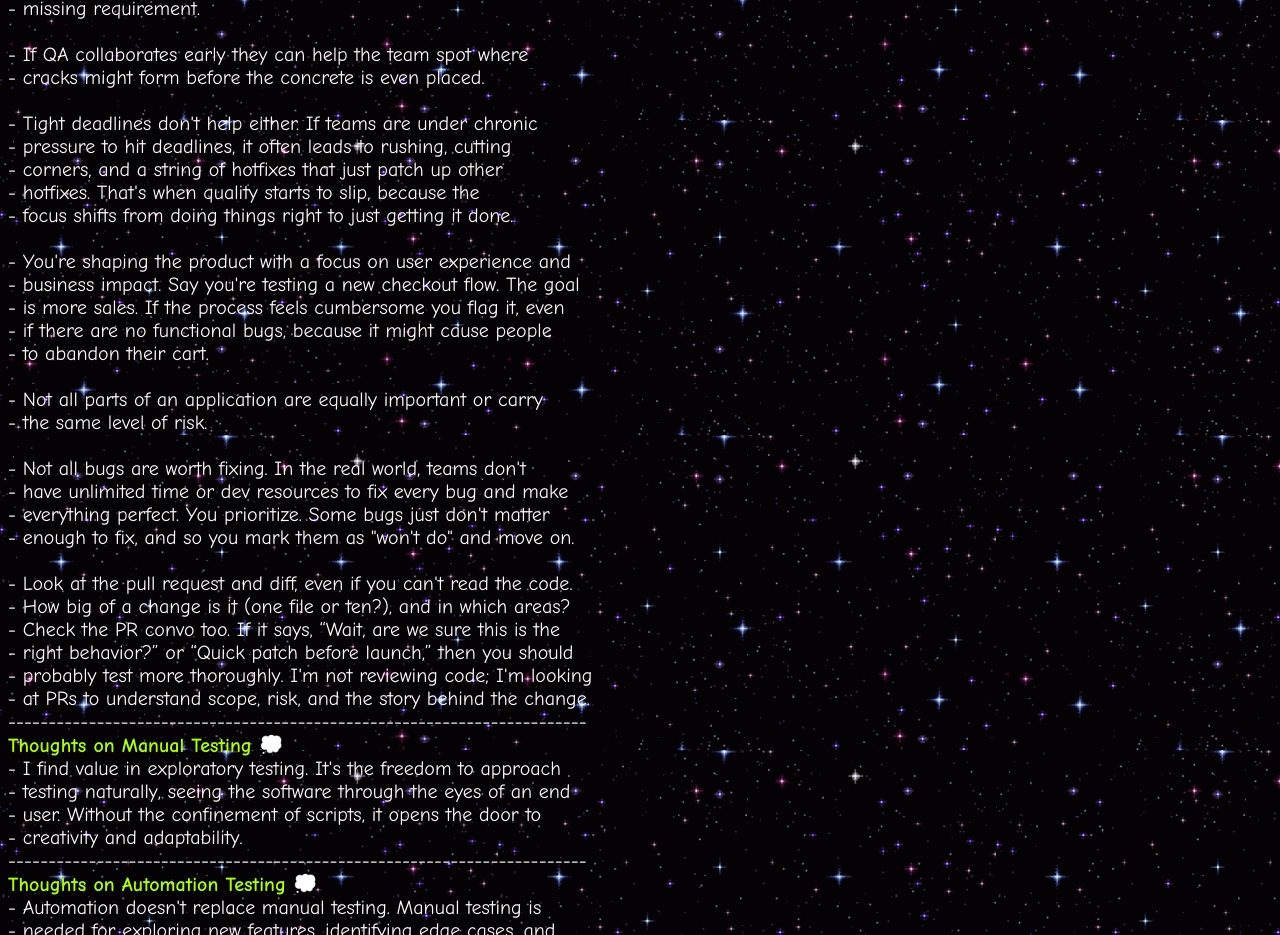
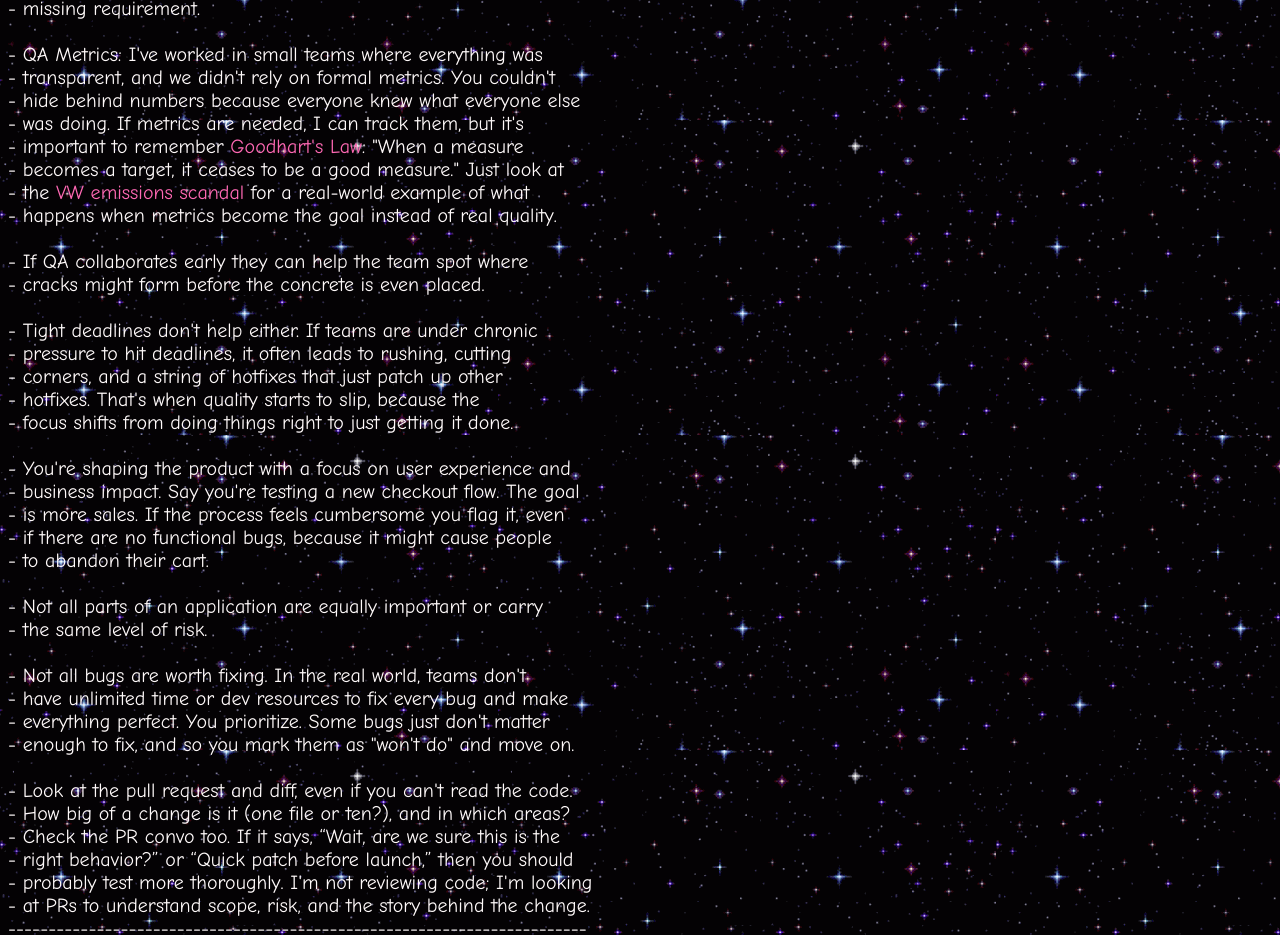
Before and after one commit to readytotest/readytotest.github.io, a website: page html/philosophy.htm in a window 1280 px wide. Shown: the part 1140-2075 px from the top of the page. Drawn offline with Linux system fonts and the light colour scheme; no server answers.

Commit message:
docs: add goodhart's law section

```diff
--- a/html/philosophy.htm
+++ b/html/philosophy.htm
@@ -133,6 +133,30 @@
       - house is already built. See an <a href="/html/requirement-gap.htm">example of a bug</a> caused by a
       <br />
       - missing requirement.
+      <br />
+      <br />
+      - QA Metrics: I've worked in small teams where everything was
+      <br />
+      - transparent, and we didn't rely on formal metrics. You couldn't
+      <br />
+      - hide behind numbers because everyone knew what everyone else
+      <br />
+      - was doing. If metrics are needed, I can track them, but it's
+      <br />
+      - important to remember
+      <a href="https://en.wikipedia.org/wiki/Goodhart%27s_law" target="_blank" rel="noreferrer noopener"
+        >Goodhart's Law</a
+      >: "When a measure
+      <br />
+      - becomes a target, it ceases to be a good measure." Just look at
+      <br />
+      - the
+      <a href="https://www.bbc.com/news/business-34324772" target="_blank" rel="noreferrer noopener"
+        >VW emissions scandal</a
+      >
+      for a real-world example of what
+      <br />
+      - happens when metrics become the goal instead of real quality.
       <br />
       <br />
       - If QA collaborates early they can help the team spot where
```
